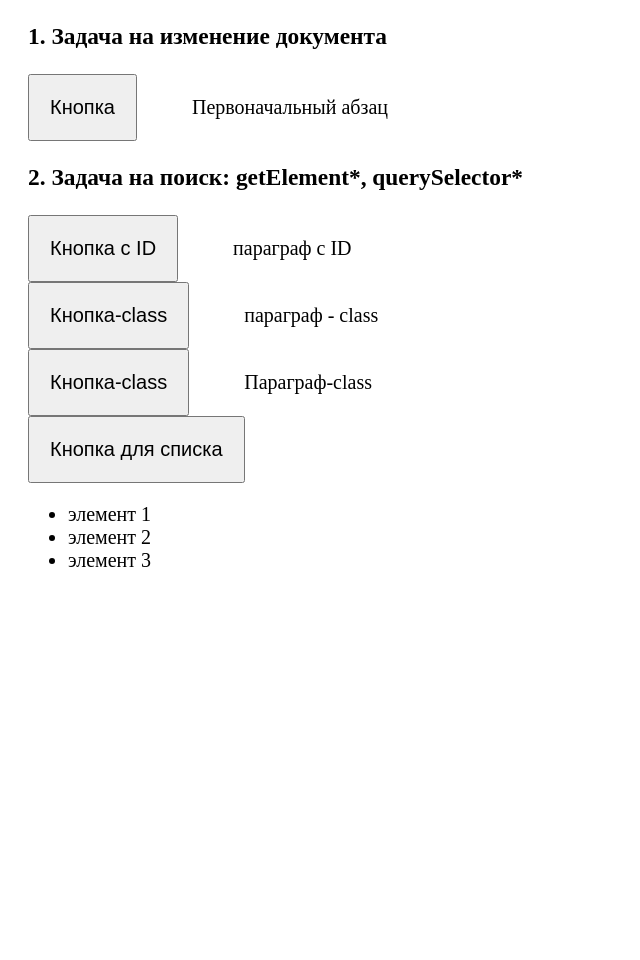
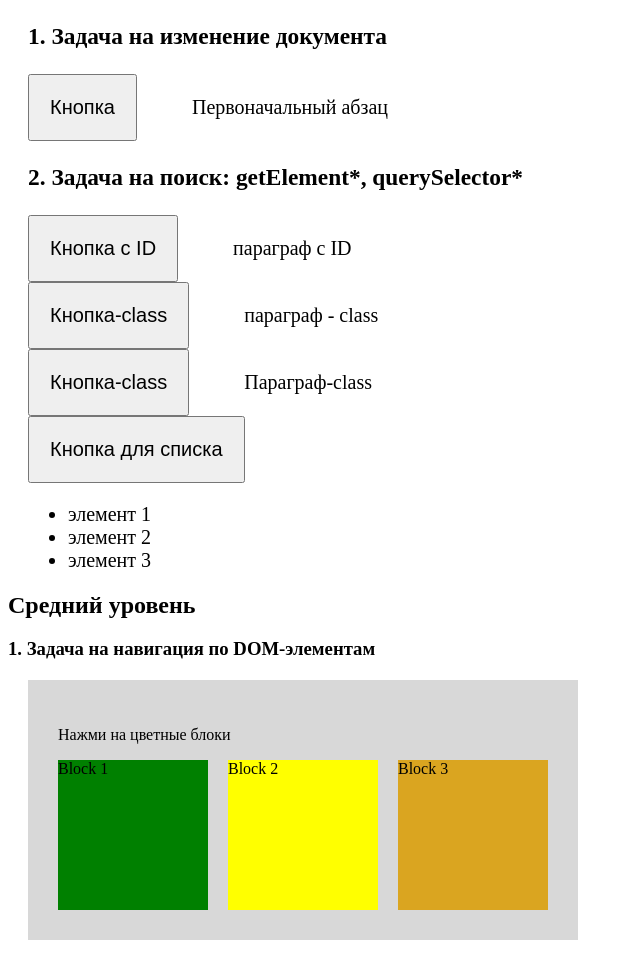
Before and after one commit to gfredex/HomeWork28, a plain HTML site: page index.html in a window 1280 px wide. Shown: the whole page, without its empty margins (0-640 px from the left). Before the commit the page ends 800 px from the top, so only its background shows below. Drawn offline with Linux system fonts and the light colour scheme.

Commit message:
add: added solution task medium level task 1

```diff
--- a/index.html
+++ b/index.html
@@ -37,6 +37,18 @@
             </ul>
         </div>
     </div>
+    <div class="task21">
+        <h2>Средний уровень</h2>
+        <h3>1. Задача на навигация по DOM-элементам</h3>
+        <div class="wrap-task21">
+            <p class="info-block">Нажми на цветные блоки</p>
+            <div class="items-block">
+                <div class="item-block1">Block 1</div>
+                <div class="item-block2">Block 2</div>
+                <div class="item-block3">Block 3</div>
+            </div>
+        </div>
+    </div>
     <script src="./script.js"></script>
 </body>
 
--- a/script.js
+++ b/script.js
@@ -34,4 +34,23 @@ btnList.addEventListener('click', () => {
         list[i].classList.toggle('activ-list-item');
         list[i].textContent = `${i + 1}-й Элемент обновленного списка`
     }
-})
+});
+
+const blockTask21 = document.querySelector('.wrap-task21');
+const infoBlock = document.querySelector('.info-block');
+
+blockTask21.addEventListener('click', (e) => {
+    if (e.target.classList == 'item-block1') {
+        infoBlock.textContent = `Ты нажал на блок ${e.target.textContent}`;
+        blockTask21.style.cssText = 'background-color: green';
+    } else if (e.target.classList == 'item-block2') {
+        infoBlock.textContent = `Ты нажал на блок ${e.target.textContent}`;
+        blockTask21.style.cssText = 'background-color: yellow';
+    } else if (e.target.classList == 'item-block3') {
+        infoBlock.textContent = `Ты нажал на блок ${e.target.textContent}`;
+        blockTask21.style.cssText = 'background-color: goldenrod';
+    } else {
+        infoBlock.textContent = 'Не тот блок';
+        blockTask21.style.cssText = 'background-color: d8d8d8';
+    }
+});
--- a/style.css
+++ b/style.css
@@ -29,3 +29,33 @@
     width: fit-content;
     margin: 5px 0;
 }
+
+.wrap-task21 {
+    width: fit-content;
+    margin: 20px;
+    padding: 30px;
+    background-color: #d8d8d8;
+}
+
+.items-block {
+    display: flex;
+    justify-content: space-between;
+    gap: 20px;
+}
+
+.items-block>div {
+    width: 150px;
+    height: 150px;
+}
+
+.item-block1 {
+    background-color: green;
+}
+
+.item-block2 {
+    background-color: yellow;
+}
+
+.item-block3 {
+    background-color: goldenrod;
+}
```
